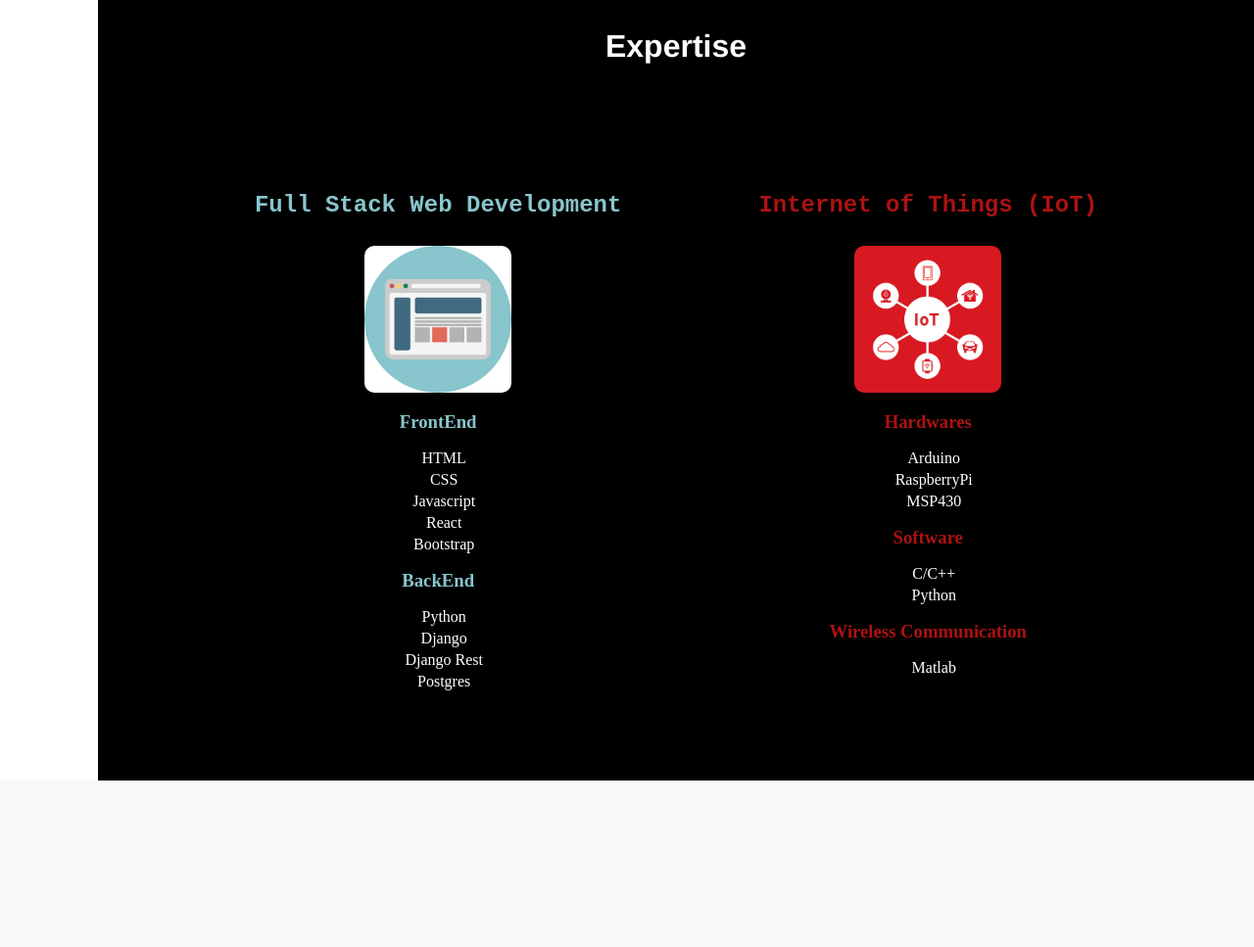
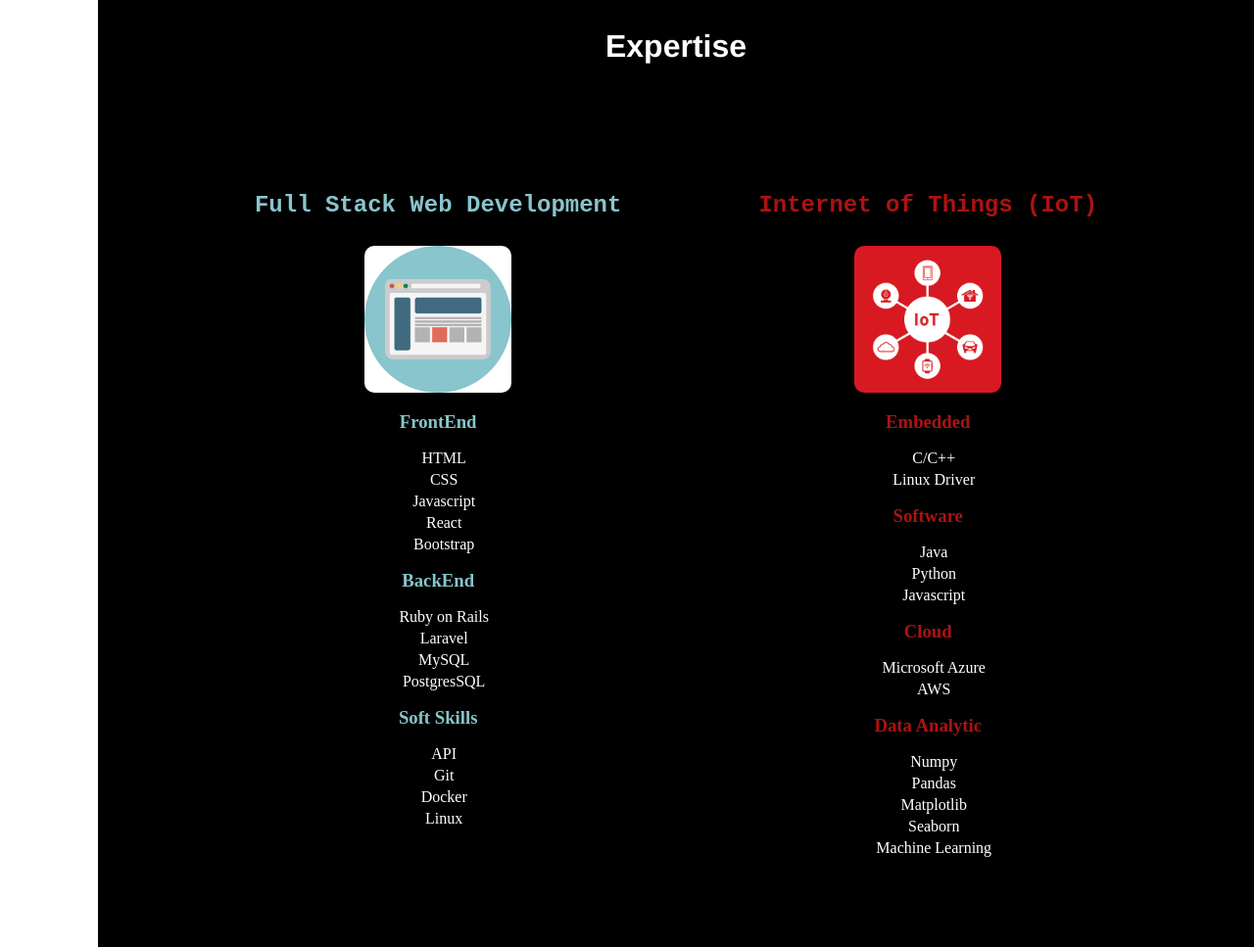
Before and after one commit to Gson44/gsontech, a Django app: page / in a window 1280 px wide. Shown: the part 1558-2525 px from the top of the page at 98% size. Before the commit the page ends 2355 px from the top, so only its background shows below. Run offline with Django 3.2, Linux system fonts and the light colour scheme.

Commit message:
Add more info

```diff
--- a/gsontech/settings.py
+++ b/gsontech/settings.py
@@ -67,7 +67,7 @@ DATABASES = {
     'default': {
         'ENGINE': 'django.db.backends.postgresql_psycopg2',
         'NAME': os.environ.get('DB_NAME', 'gsontech'),
-        'USER': os.environ.get('DB_USER', 'geric9'),
+        'USER': os.environ.get('DB_USER', 'gson'),
         'PASSWORD': os.environ.get('DB_PASS', '14a2e317'),
         'HOST': 'localhost',
         'PORT': '5432'
--- a/manage.py
+++ b/manage.py
@@ -13,7 +13,7 @@ def main():
             "Couldn't import Django. Are you sure it's installed and "
             "available on your PYTHONPATH environment variable? Did you "
             "forget to activate a virtual environment?"
-        ) from exc
+        )
     execute_from_command_line(sys.argv)
 
 
--- a/pages/templates/email/email_view.html
+++ b/pages/templates/email/email_view.html
@@ -2,7 +2,7 @@
 {% load static %}
 {% block content %}
   <div class='emailContent'>
-    <h1>Contact Us</h1>
+    <h1>Contact </h1>
     <form method="post">
       {% csrf_token %}
       {{ form.as_p }}
--- a/pages/templates/home/index.html
+++ b/pages/templates/home/index.html
@@ -41,10 +41,19 @@
                 <div class="backEnd">
                   <h3>BackEnd</h3>
                   <ul>
-                    <li>Python</li>
-                    <li>Django</li>
-                    <li>Django Rest</li>
-                    <li>Postgres</li>
+                    <li>Ruby on Rails</li>
+                    <li>Laravel</li>
+                    <li>MySQL</li>
+                    <li>PostgresSQL</li>
+                  </ul>
+                </div>
+                <div class="backEnd">
+                  <h3>Soft Skills</h3>
+                  <ul>
+                    <li>API</li>
+                    <li>Git</li>
+                    <li>Docker</li>
+                    <li>Linux</li>
                   </ul>
                 </div>
               </div>
@@ -54,24 +63,35 @@
                   <img src="{% static 'images/iot.jpg' %}" alt=""><br>
                   <div class="skills">
                     <div class="hardwares">
-                      <h3>Hardwares</h3>
+                      <h3>Embedded</h3>
                       <ul>
-                        <li>Arduino</li>
-                        <li>RaspberryPi</li>
-                        <li>MSP430</li>
-                        </ul>
+                        <li>C/C++</li>
+                        <li>Linux Driver</li>
+                      </ul>
                     </div>
                     <div class="Software">
                       <h3>Software</h3>
                       <ul>
-                        <li>C/C++</li>
+                        <li>Java</li>
                         <li>Python</li>
+                        <li>Javascript</li>
                       </ul>
                     </div>
                     <div class="Wireless Communication">
-                        <h3>Wireless Communication</h3>
+                        <h3>Cloud</h3>
                         <ul>
-                          <li>Matlab</li>
+                          <li>Microsoft Azure</li>
+                          <li>AWS</li>
+                        </ul>
+                      </div>
+                      <div class="Wireless Communication">
+                        <h3>Data Analytic</h3>
+                        <ul>
+                          <li>Numpy</li>
+                          <li>Pandas</li>
+                          <li>Matplotlib</li>
+                          <li>Seaborn</li>
+                          <li>Machine Learning</li>
                         </ul>
                       </div>
                   </div>
--- a/pages/templates/iot/iot_view.html
+++ b/pages/templates/iot/iot_view.html
@@ -4,8 +4,8 @@
     <div class="iotProjects">
         <h1>IOT Projects</h1>
         <div class="motionSensor">
-            <h2>Motion Sensor</h2>
-            <iframe width="500" height="320" src="https://www.youtube.com/embed/lelOxqr5Qtk" >
+            <h2>Plant Monitoring System</h2>
+            <iframe width="500" height="320" src="https://www.youtube.com/embed/r-IpYM9H8t4" >
             </iframe>
         </div>
 
--- a/pages/views.py
+++ b/pages/views.py
@@ -25,10 +25,10 @@ def send_view(request):
         form = ContactForm(request.POST)
         if form.is_valid():
             subject = form.cleaned_data['subject']
-            from_email = form.cleaned_data['from_email']
+            from_email = form.cleaned_data['email']
             message = form.cleaned_data['message']
             try:
-                send_mail(subject, message, from_email, ['garec001@fiu.edu'])
+                send_mail(subject, message, from_email, ['geric99997@gmail.com'])
             except BadHeaderError:
                 return HttpResponse('Invalid header found.')
             return redirect('success')
```
